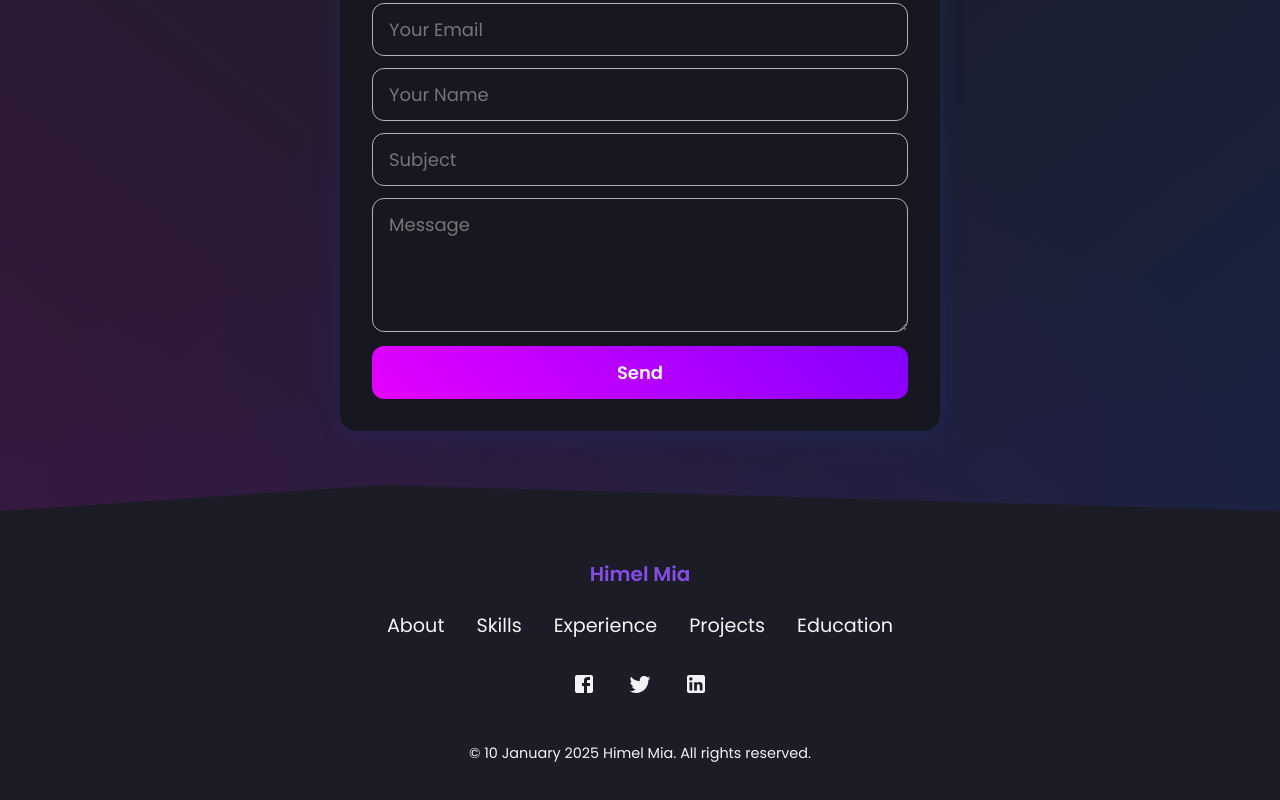
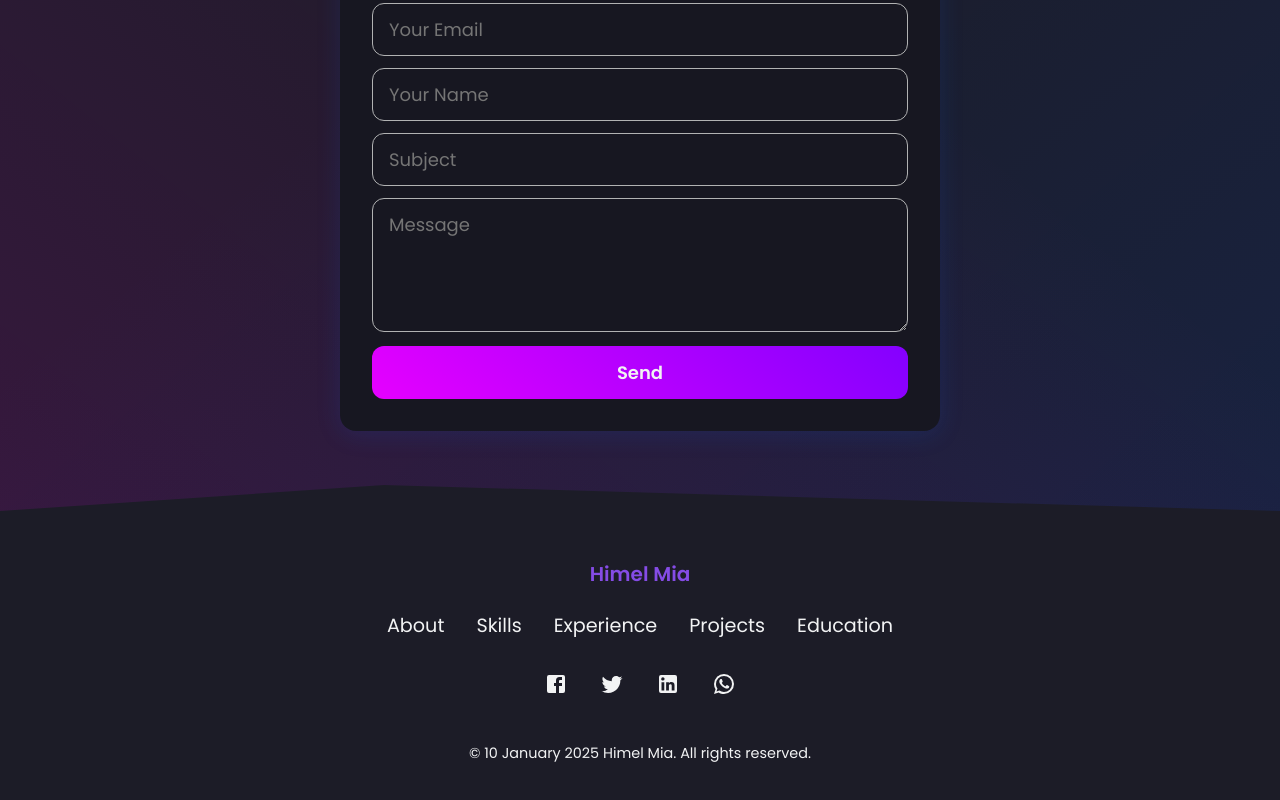
Before and after one commit to himel1625/Portfolio, a React (Create React App) app: page / in a window 1280 px wide. Shown: the part 4151-4951 px from the top of the page. Built offline with nearby package versions, Linux system fonts and the light colour scheme.

Commit message:
implement resume

```diff
--- a/src/components/Footer/index.js
+++ b/src/components/Footer/index.js
@@ -1,8 +1,8 @@
 import FacebookIcon from '@mui/icons-material/Facebook';
 import LinkedInIcon from '@mui/icons-material/LinkedIn';
 import TwitterIcon from '@mui/icons-material/Twitter';
+import WhatsAppIcon from '@mui/icons-material/WhatsApp';
 import styled from 'styled-components';
-
 import { Bio } from '../../data/constants';
 
 const FooterContainer = styled.div`
@@ -111,6 +111,9 @@ function Footer() {
           <SocialMediaIcon href={Bio.linkedin} target='display'>
             <LinkedInIcon />
           </SocialMediaIcon>
+          <SocialMediaIcon href={Bio.number} target='display'>
+            <WhatsAppIcon />
+          </SocialMediaIcon>
         </SocialMediaIcons>
         <Copyright>
           <p>&copy; {formattedDate} Himel Mia. All rights reserved.</p>
--- a/src/data/constants.js
+++ b/src/data/constants.js
@@ -9,10 +9,13 @@ export const Bio = {
   description:
     'I am a motivated and adaptable professional with a passion for learning and delivering high-quality results. With a growth mindset and a positive attitude, I’m committed to making meaningful contributions and achieving excellence',
   github: 'https://github.com/himel1625',
-  resume: '*',
+  resume:
+    'https://drive.google.com/file/d/1-VKfeciw7trCRcBGrK3yvej4SMqYYqz1/view?usp=sharing',
   twitter: 'https://x.com/Himel1625',
   facebook: 'https://www.facebook.com/profile.php?id=100078858040957',
-  // linkedin: 'https://www.linkedin.com/in/siyam-ahmed-a5a6b3285/',
+  linkedin: 'https://www.linkedin.com/in/himel-mia',
+  // number: '+8801939827741',
+  number: 'https://wa.me/+8801939827741',
 };
 
 export const skills = [
```
